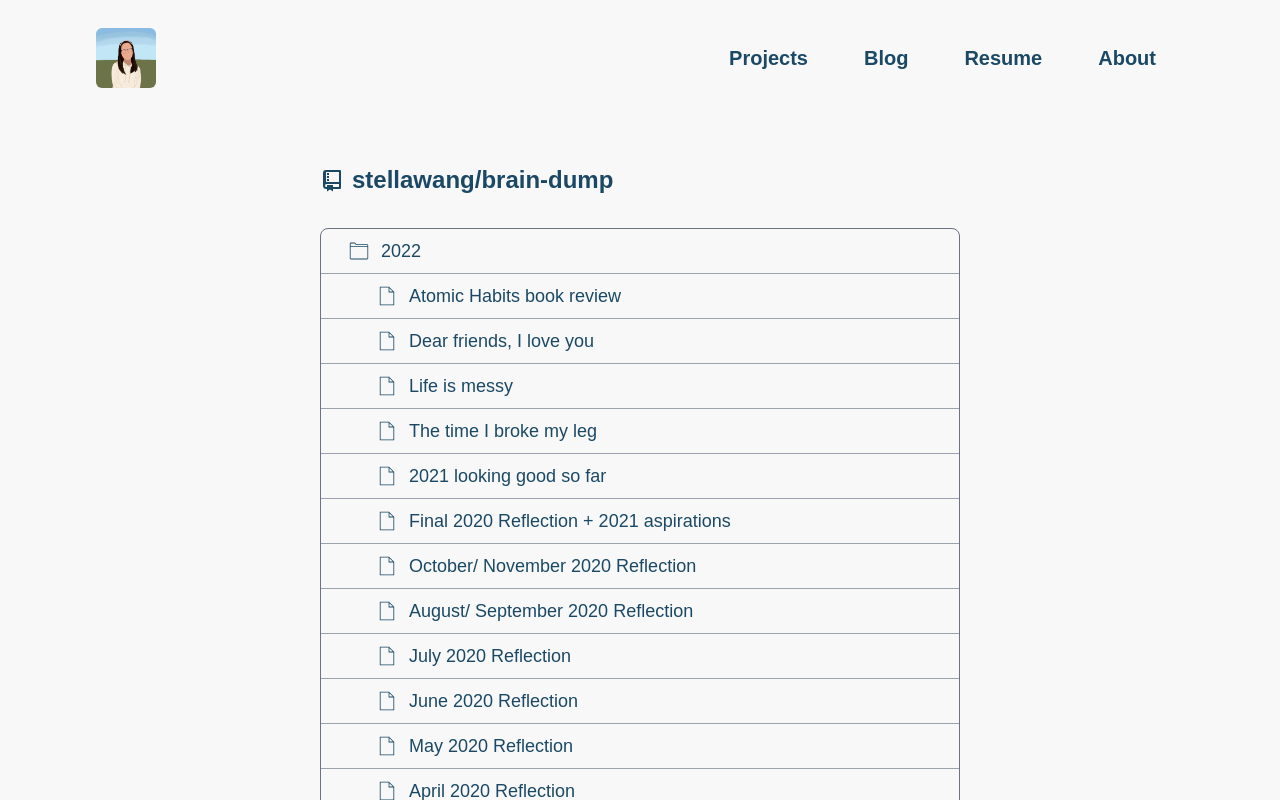
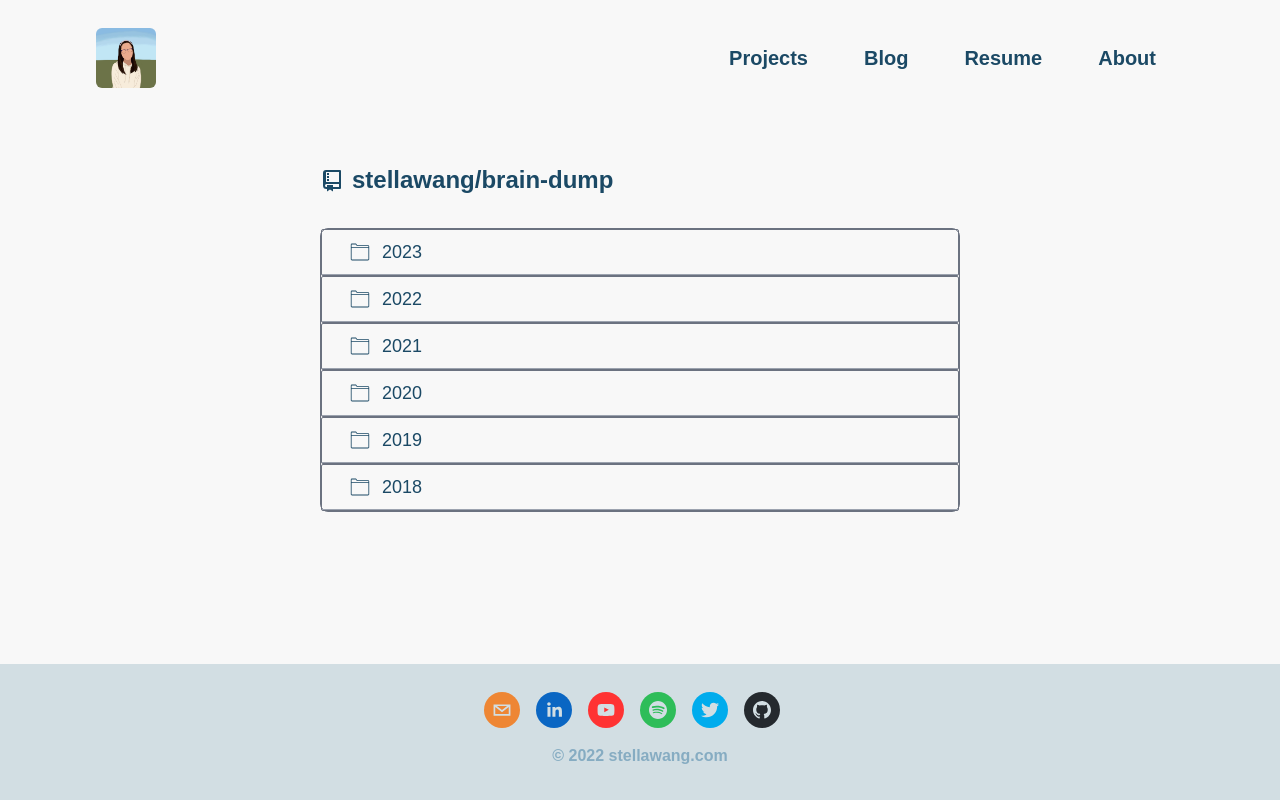
Before and after one commit to stellaw1/portfolio-site, a Next.js app: page /blog in a window 1280 px wide. Shown: the top 800 px of the page. Built offline with nearby package versions, Linux system fonts and the light colour scheme; a web font is replaced by a local one.

Commit message:
Adds submenu by year in blog page (#15)
* add dates to blogcard

* adds blog year dropdown

* runs prettier

```diff
--- a/components/BlogCard.js
+++ b/components/BlogCard.js
@@ -4,6 +4,7 @@ export default function BlogCard(props) {
     return (
         <Link href={`/blog/${props.slug}`}>
             <div className="inline-flex relative items-center py-2 px-4 w-full text-sm font-medium border-b border-gray-400 hover:bg-gray-100 ">
+                <div className="flex">
                     <svg
                         aria-hidden="true"
                         className="ml-10 mr-3 w-5 h-5 fill-current"
@@ -15,6 +16,8 @@ export default function BlogCard(props) {
                     </svg>
                     <div className="text-lg">{props.title}</div>
                 </div>
+                <div className="text-lg ml-auto">{props.date}</div>
+            </div>
         </Link>
     );
 }
--- a/components/BlogHero.js
+++ b/components/BlogHero.js
@@ -1,9 +1,17 @@
+import { useState } from 'react';
 import BlogCard from './BlogCard';
 
 export default function BlogHero(props) {
+    const [show, setShow] = useState(false);
+
     return (
-        <div className="mx-auto rounded-lg border border-gray-500">
-            <div className="inline-flex relative items-center py-2 px-4 w-full text-sm font-medium border-b border-gray-400 hover:bg-gray-100">
+        <div className="mx-auto rounded-sm border border-gray-500">
+            <button
+                onClick={() => {
+                    setShow(!show);
+                }}
+                className="inline-flex relative items-center py-2 px-4 w-full text-sm font-medium border-b border-gray-400 hover:bg-gray-100"
+            >
                 <svg
                     aria-hidden="true"
                     className="mx-3 w-5 h-5 fill-current"
@@ -13,13 +21,15 @@ export default function BlogHero(props) {
                 >
                     <path d="M 5 4 C 3.3544268 4 2 5.3555411 2 7 L 2 16 L 2 26 L 2 43 C 2 44.644459 3.3544268 46 5 46 L 45 46 C 46.645063 46 48 44.645063 48 43 L 48 26 L 48 16 L 48 11 C 48 9.3549372 46.645063 8 45 8 L 18 8 C 18.08657 8 17.96899 8.000364 17.724609 7.71875 C 17.480227 7.437136 17.179419 6.9699412 16.865234 6.46875 C 16.55105 5.9675588 16.221777 5.4327899 15.806641 4.9628906 C 15.391504 4.4929914 14.818754 4 14 4 L 5 4 z M 5 6 L 14 6 C 13.93925 6 14.06114 6.00701 14.308594 6.2871094 C 14.556051 6.5672101 14.857231 7.0324412 15.169922 7.53125 C 15.482613 8.0300588 15.806429 8.562864 16.212891 9.03125 C 16.619352 9.499636 17.178927 10 18 10 L 45 10 C 45.562937 10 46 10.437063 46 11 L 46 13.1875 C 45.685108 13.07394 45.351843 13 45 13 L 5 13 C 4.6481575 13 4.3148915 13.07394 4 13.1875 L 4 7 C 4 6.4364589 4.4355732 6 5 6 z M 5 15 L 45 15 C 45.56503 15 46 15.43497 46 16 L 46 26 L 46 43 C 46 43.562937 45.562937 44 45 44 L 5 44 C 4.4355732 44 4 43.563541 4 43 L 4 26 L 4 16 C 4 15.43497 4.4349698 15 5 15 z"></path>
                 </svg>
-                <div className="text-lg">2022</div>
-            </div>
-            {props.posts.map(({ slug, data, html }) => (
+                <div className="text-lg">{props.year}</div>
+            </button>
+            {show &&
+                props.posts.map(({ slug, data, html }) => (
                     <BlogCard
                         key={slug}
                         slug={slug}
                         title={data.title}
+                        date={data.date}
                         html={html}
                     />
                 ))}
--- a/components/Pages/AboutPage.js
+++ b/components/Pages/AboutPage.js
@@ -54,13 +54,11 @@ export default function AboutPage() {
                     />
                     <div className="flex flex-col mx-4 my-auto">
                         <p className="md:text-lg my-2">
-                            I am a <b>software engineer</b>, specialising in
-                            backend development. Some fields I have dabbled in
-                            include frontend design, machine learning, Web3,
-                            API, game, and database development. Through working
-                            at internships, startups, and hackathons, I have
-                            developed crucial communication, teamwork, and
-                            organization skills.
+                            I am a <b>software engineer</b>, specializing in
+                            backend development. I have dabbled in frontend
+                            design, machine learning, Web3, API, game, app, and
+                            database development through internships, startups,
+                            course projects, and hackathons.
                         </p>
                         <p className="prose md:text-lg my-2">
                             While not working, I enjoy{' '}
--- a/components/ProjectCard.js
+++ b/components/ProjectCard.js
@@ -6,11 +6,13 @@ export default function ProjectCard(props) {
         <div className="w-full rounded-xl drop-shadow mx-auto overflow-hidden bg-[#C0D6DF] mb-12 transition hover:shadow-md">
             <div className={`md:flex ${props.reverse}`}>
                 <div className="md:shrink-0">
-                    <img
-                        className="h-48 w-full object-cover md:h-full md:w-48 lg:w-64"
-                        src={`/images/projects/${props.img}`}
-                        alt={props.title}
-                    />
+                    <Link href={`/project/${props.slug}`}>
+                        <img
+                            className="h-48 w-full object-cover md:h-full md:w-48 lg:w-64"
+                            src={`/images/projects/${props.img}`}
+                            alt={props.title}
+                        />
+                    </Link>
                 </div>
                 <div className="w-full p-8 space-y-3">
                     <div>
--- a/pages/blog/index.js
+++ b/pages/blog/index.js
@@ -1,14 +1,12 @@
 import fs from 'fs';
 import matter from 'gray-matter';
-import Image from 'next/image';
-import Link from 'next/link';
 
 import BlogHero from '../../components/BlogHero';
 
 export async function getStaticProps() {
     const files = fs.readdirSync('posts/blog');
 
-    const posts = files.reverse().map((fileName) => {
+    const posts = files.map((fileName) => {
         const slug = fileName.replace('.md', '');
         const readFile = fs.readFileSync(`posts/blog/${fileName}`, 'utf-8');
         const { data } = matter(readFile);
@@ -25,6 +23,30 @@ export async function getStaticProps() {
     };
 }
 
+const splitPostsByYear = (posts) => {
+    var dict = {};
+
+    for (var i = 0; i < posts.length; i++) {
+        var post = posts[i];
+        var date = post.data.date;
+        var year = date.substring(0, 4);
+
+        if (dict[year]) {
+            dict[year].push(post);
+        } else {
+            dict[year] = [post];
+        }
+    }
+    var result = Object.keys(dict).map(function (year) {
+        return {
+            year: year,
+            data: dict[year]
+        };
+    });
+
+    return result;
+};
+
 export default function Blog({ posts }) {
     return (
         <div className="">
@@ -40,7 +62,13 @@ export default function Blog({ posts }) {
                 </svg>
                 <p>stellawang/brain-dump</p>
             </div>
-            <BlogHero posts={posts} />
+            <div className="border border-gray-500 rounded-lg">
+                {splitPostsByYear(posts)
+                    .reverse()
+                    .map(({ year, data }, i) => (
+                        <BlogHero key={i} year={year} posts={data} />
+                    ))}
+            </div>
         </div>
     );
 }
--- a/posts/blog/2019-03-27-first-year.md
+++ b/posts/blog/2019-03-27-first-year.md
@@ -1,6 +1,6 @@
 ---
 title: My First Year Experience
-date: ''
+date: '2019-03-27'
 ---
 
 Hello Again! More than a year has passed since my last post... However, many exciting events have happened since! I graduated high school. I found my first love. And, I've almost finished my first year of university. Phew.
```
Also changed, not shown: posts/projects/2021-05-01-custom-pc.md (added, +26 -0 lines). Lines whose indentation alone changed are shown as unchanged.
